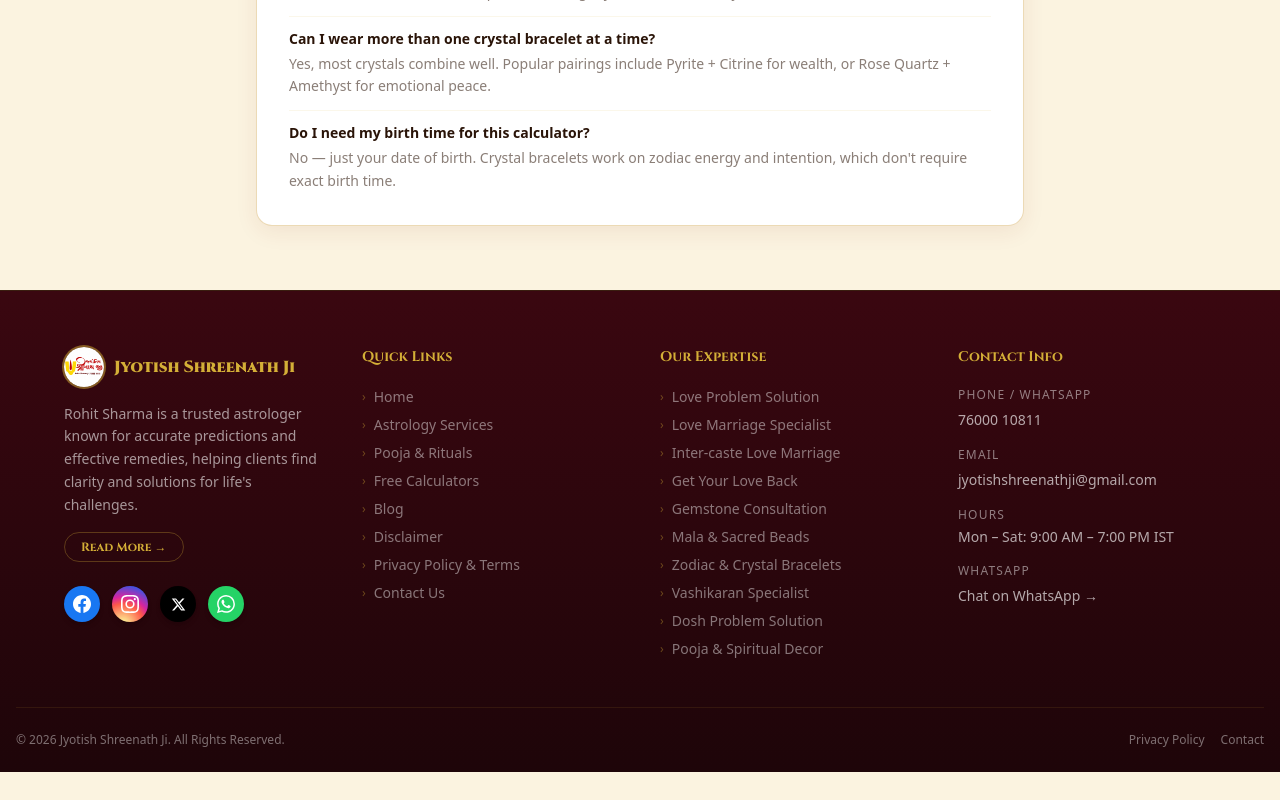
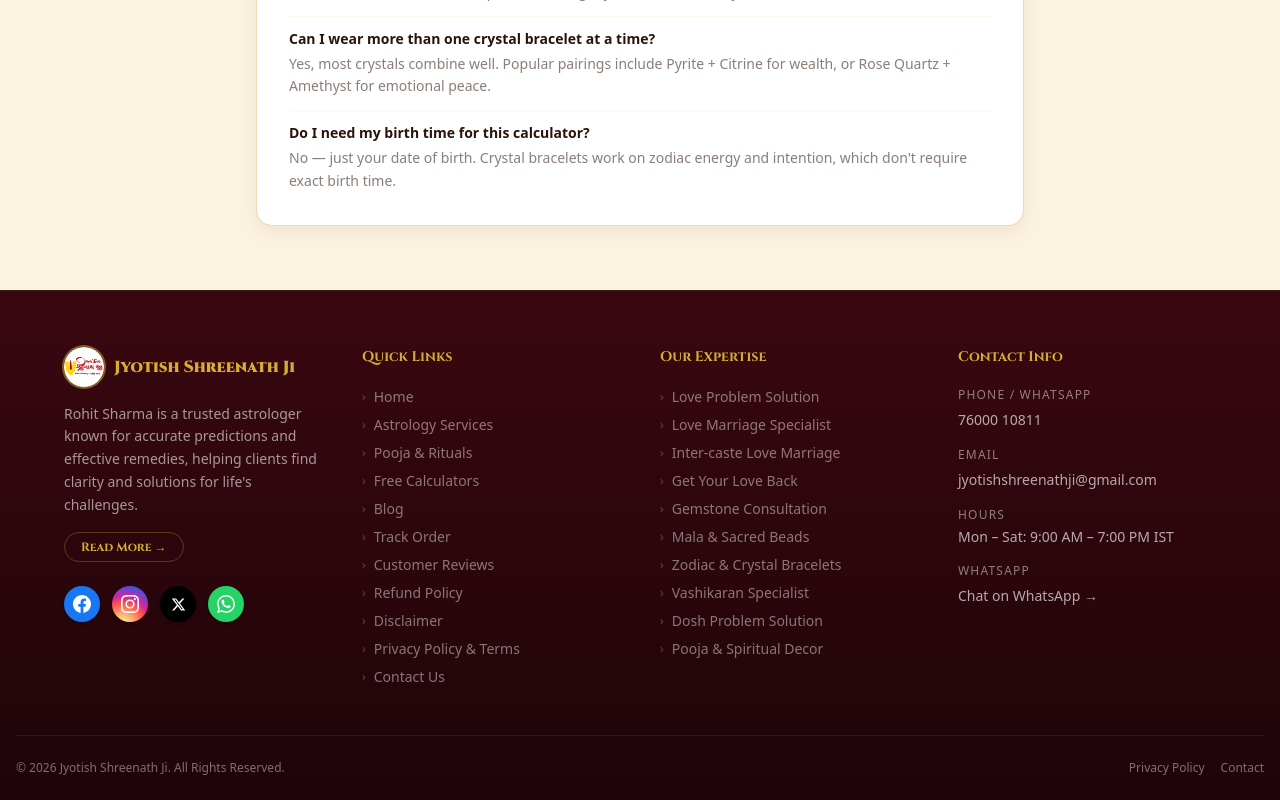
Before and after one commit to Sanchitjha/Astrologer, a Next.js app: page /calculators/bracelet in a window 1280 px wide. Shown: the part 1357-2157 px from the top of the page. Before the commit the page ends 2129 px from the top, so only its background shows below. Built offline with nearby package versions, Linux system fonts and the light colour scheme.

Commit message:
feat: add Footer component and TrackOrderForm component

```diff
--- a/components/Footer.js
+++ b/components/Footer.js
@@ -7,6 +7,9 @@ const quickLinks = [
   { label: 'Pooja & Rituals', href: '/pooja' },
   { label: 'Free Calculators', href: '/calculators' },
   { label: 'Blog', href: '/blog' },
+  { label: 'Track Order', href: '/track-order' },
+  { label: 'Customer Reviews', href: '/reviews' },
+  { label: 'Refund Policy', href: '/refund-policy' },
   { label: 'Disclaimer', href: '/privacy-services' },
   { label: 'Privacy Policy & Terms', href: '/privacy-services' },
   { label: 'Contact Us', href: '/contact' },
```
